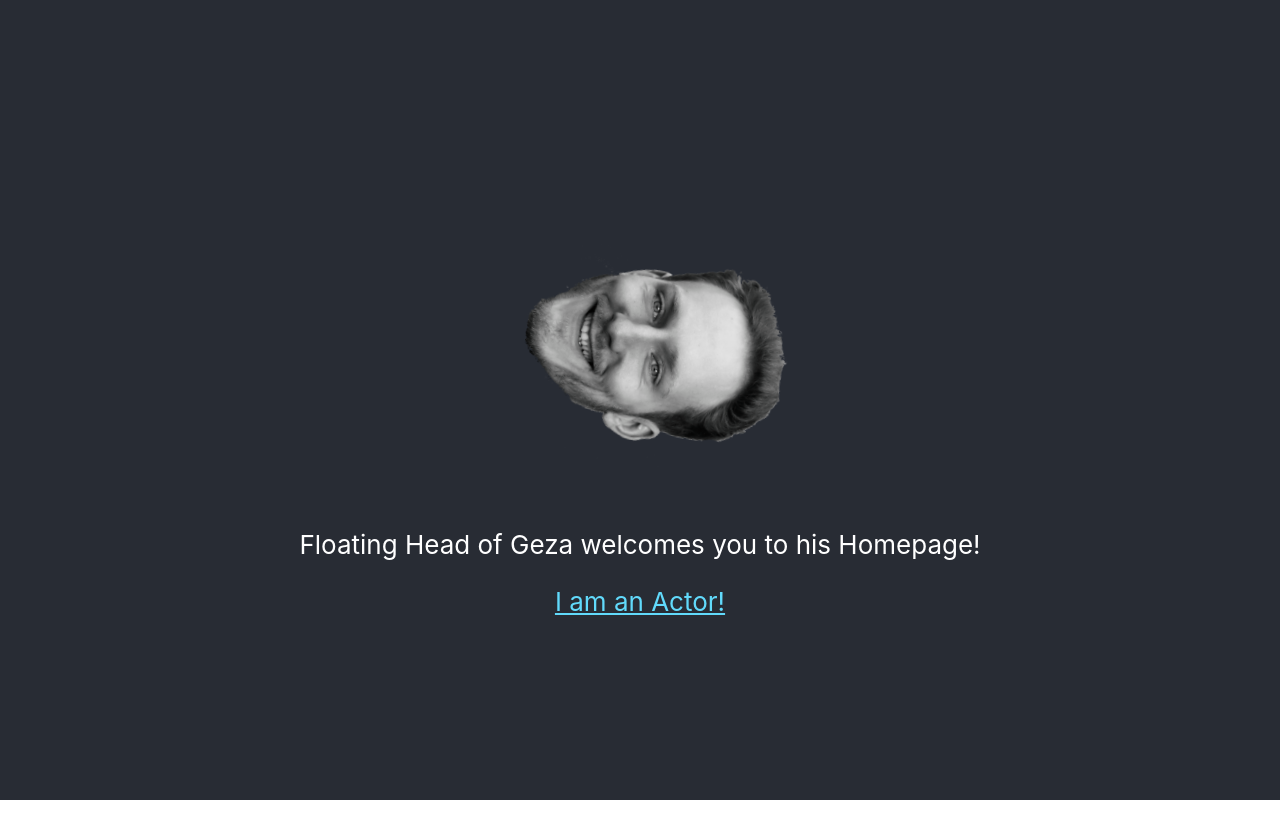
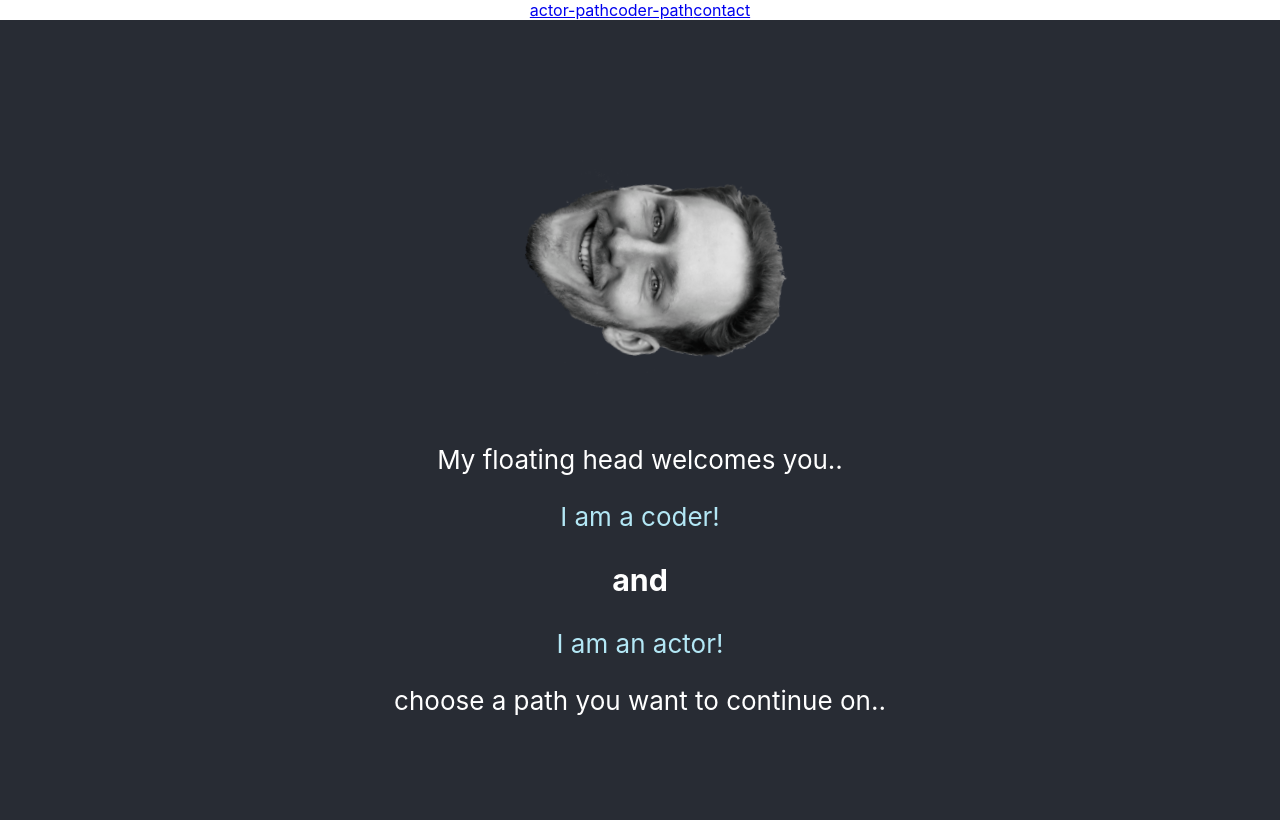
Before and after one commit to Graezer/geza-hp, a React (Create React App) app: page / in a window 1280 px wide. Built offline with nearby package versions, Linux system fonts and the light colour scheme.

Commit message:
change navbar pages

```diff
--- a/src/App.css
+++ b/src/App.css
@@ -24,8 +24,13 @@
   color: white;
 }
 
+p {
+  font-size: calc(5px + 1vpm);
+}
+
 .App-link {
-  color: #61dafb;
+  color: #b3e7f5;
+  text-decoration: none;
 }
 
 @keyframes App-logo-spin {
--- a/src/App.js
+++ b/src/App.js
@@ -1,22 +1,32 @@
 import logo from './logo.svg';
 import './App.css';
+import { NavBar } from './components/NavBar.js'
 
 function App() {
   return (
     <div className="App">
+      <NavBar />
       <header className="App-header">
         <img src={logo} className="App-logo" alt="logo" />
-        <p>
-          Floating Head of Geza welcomes you to his Homepage!
-        </p>
+        <p>My floating head welcomes you..</p>
+        <a
+          className="App-link"
+          href="https://github.com/Graezer"
+          target="_blank"
+          rel="noopener noreferrer"
+        >
+          I am a coder!
+        </a>
+        <h3>and</h3>
         <a
           className="App-link"
           href="https://www.schauspielervideos.de/fullprofile/schauspieler-geza-willem-artus-steinert.html"
           target="_blank"
           rel="noopener noreferrer"
         >
-          I am an Actor!
+          I am an actor!
         </a>
+        <p>choose a path you want to continue on..</p>
       </header>
     </div>
   );
--- /dev/null
+++ b/src/components/NavBar.js
@@ -0,0 +1,16 @@
+import React from 'react';
+
+export class NavBar extends React.Component {
+  render() {
+    const pages = ["actor-path", "coder-path", 'contact'];
+    const navLinks = pages.map(page => {
+      return (
+        <a href={'/' + page}>
+          {page}
+        </a>
+      )
+    });
+
+    return <nav>{navLinks}</nav>;
+  }
+}
```
